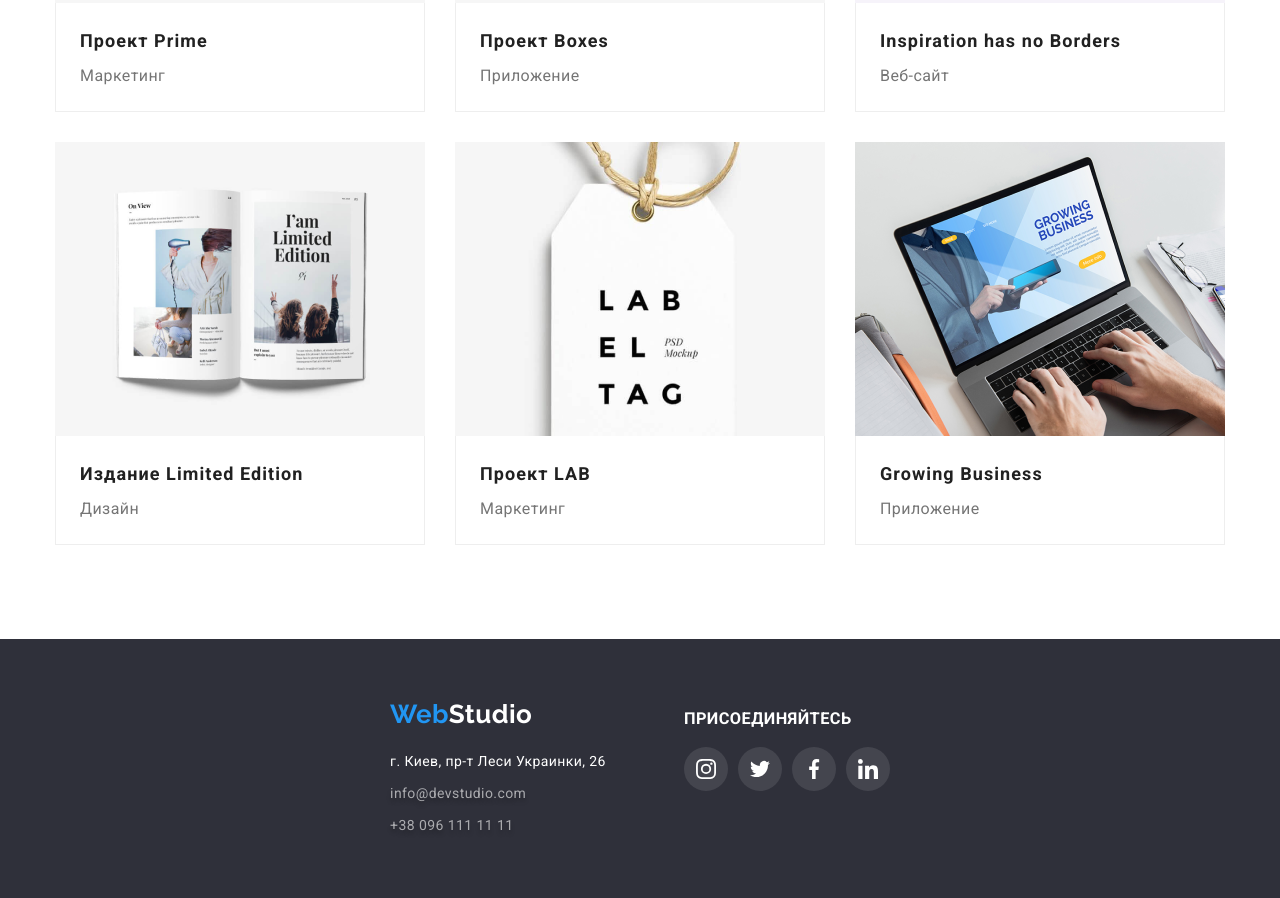
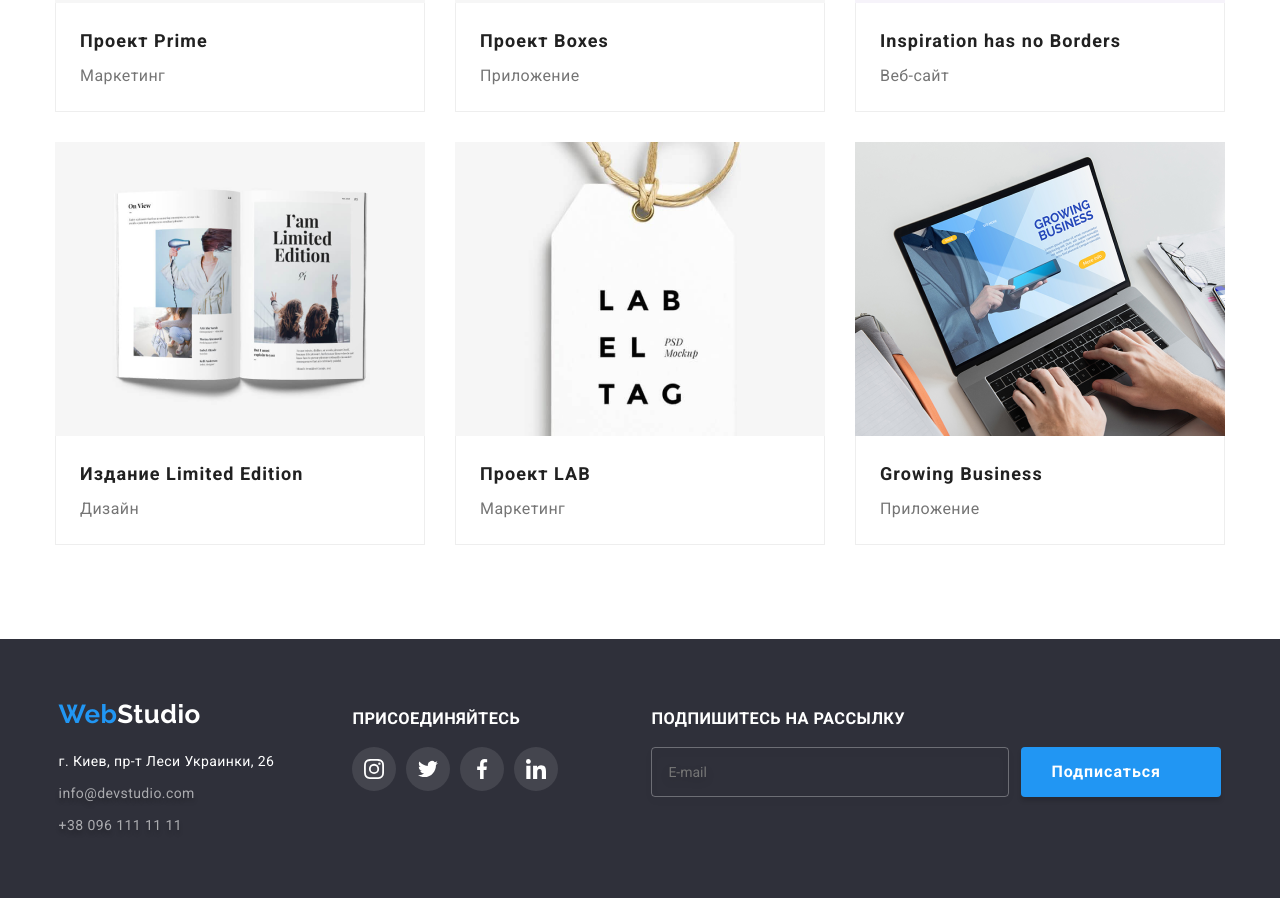
Before and after one commit to Svetlana493/goit-markup-hw-06, a plain HTML site: page portfolio.html in a window 1280 px wide. Shown: the part 987-1885 px from the top of the page. Drawn offline with Linux system fonts and the light colour scheme.

Commit message:
форма

```diff
--- a/portfolio.html
+++ b/portfolio.html
@@ -233,6 +233,22 @@
                     </li>
                 </ul>
             </div>
+            <form class="subscribe">
+                <h3 class="title">Подпишитесь на рассылку</h3>
+                <div class="subscribe-field">
+                    <label class="sub-label">
+                        <input type="email" name="email" class="email" placeholder="E-mail" />
+                    </label>
+                    <button type="submit" class="button subscribe-button">
+                        <span class="subscribe-button-content">
+                            Подписаться
+                            <svg class="subscribe-icon">
+                                <use href="./images/icons.svg#telegram"></use>
+                            </svg>
+                        </span>
+                    </button>
+                </div>
+            </form>
         </div>
     </footer>
 </body>
```
